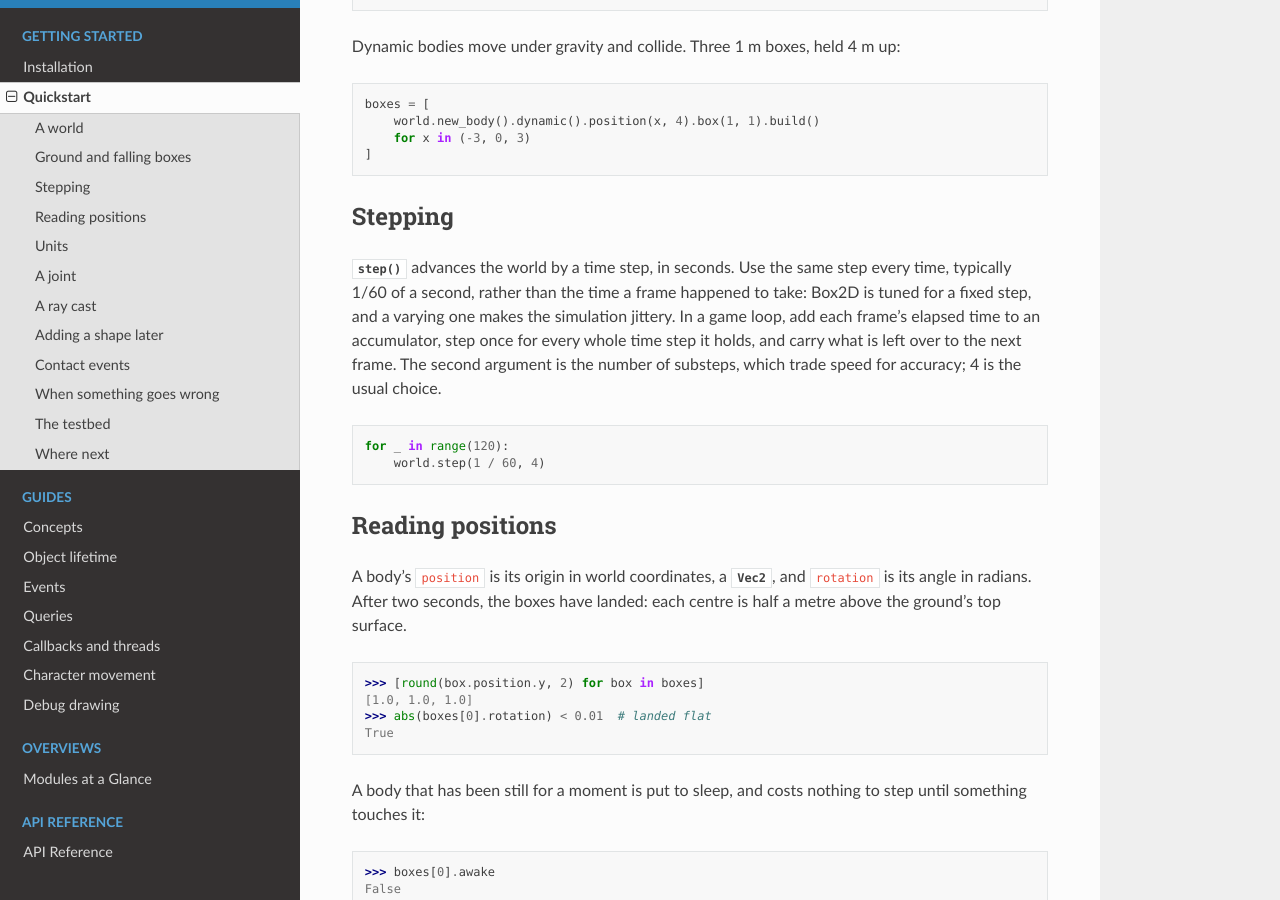
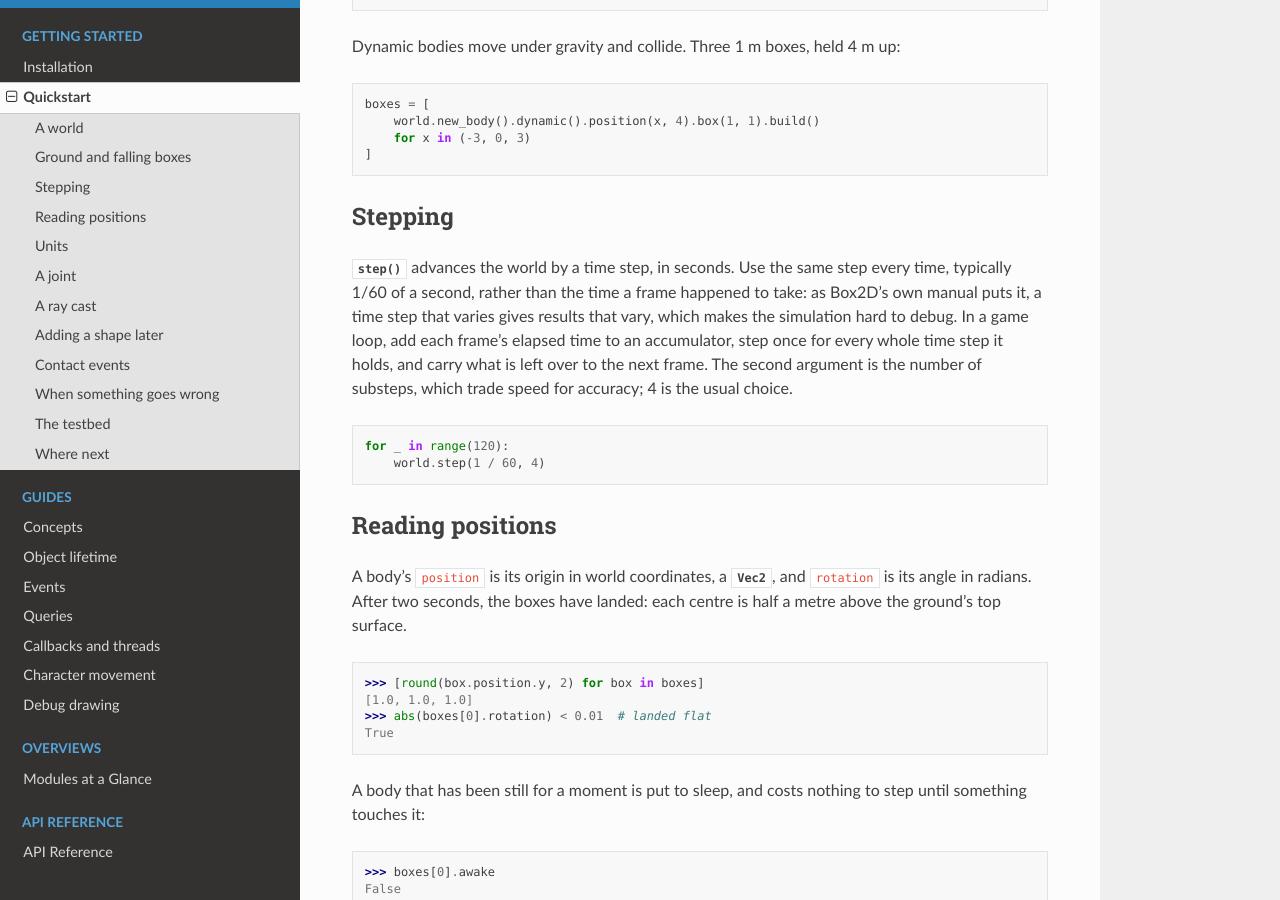
Before and after one commit to giorgosg/box2d-py, a Sphinx documentation site: the page built from docs/source/getting_started/quickstart.rst, in a window 1280 px wide and 900 px high, scrolled down 718 px. Built offline with Sphinx 7.4.7 and the Read the Docs theme 3.1.0, drawn with Linux system fonts in a browser that asks for light colours.

Commit message:
Give the quickstart Box2D's reason for a fixed time step
It said a varying step makes the simulation jittery. Box2D's manual gives
another reason: a variable time step produces variable results, which makes
the simulation difficult to debug.

Co-Authored-By: Claude Opus 5.5 <noreply@anthropic.com>

```diff
--- a/docs/source/getting_started/quickstart.rst
+++ b/docs/source/getting_started/quickstart.rst
@@ -47,11 +47,12 @@ Stepping
 
 :meth:`~box2d.world.World.step` advances the world by a time step, in
 seconds. Use the same step every time, typically 1/60 of a second, rather
-than the time a frame happened to take: Box2D is tuned for a fixed step, and
-a varying one makes the simulation jittery. In a game loop, add each frame's
-elapsed time to an accumulator, step once for every whole time step it holds,
-and carry what is left over to the next frame. The second argument is the
-number of substeps, which trade speed for accuracy; 4 is the usual choice.
+than the time a frame happened to take: as Box2D's own manual puts it, a time
+step that varies gives results that vary, which makes the simulation hard to
+debug. In a game loop, add each frame's elapsed time to an accumulator, step
+once for every whole time step it holds, and carry what is left over to the
+next frame. The second argument is the number of substeps, which trade speed
+for accuracy; 4 is the usual choice.
 
 .. code-block:: python
 
```
